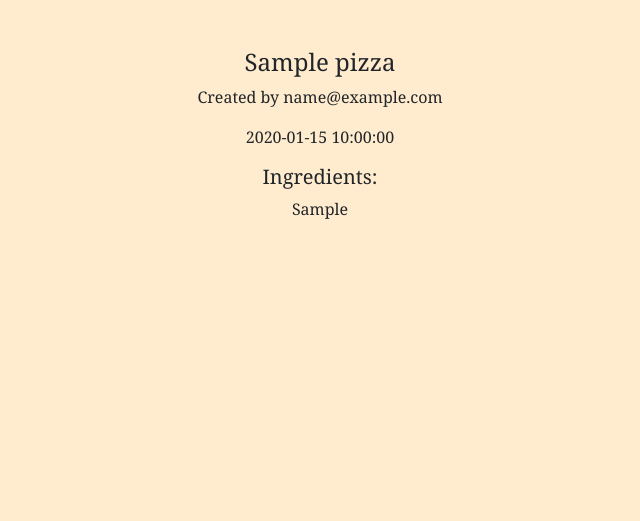
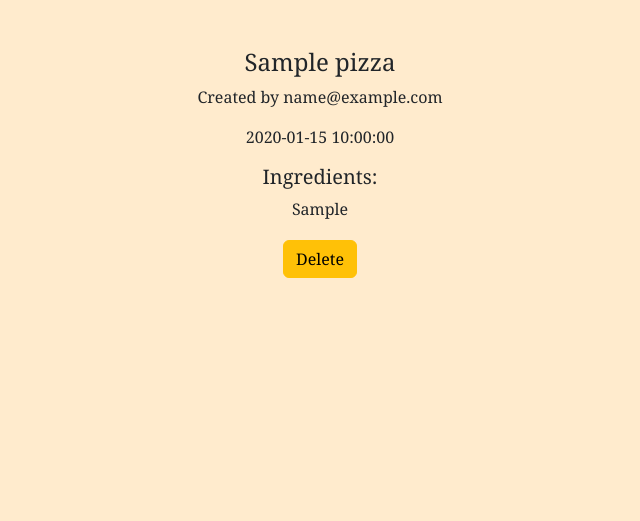
Before and after one commit to debcrisjol/pizza, a PHP site: page /details.php?id=1 in a window 1280 px wide. Shown: the part 76-597 px from the top of the page, without its empty margins (298-938 px from the left). Run offline with PHP 8.4, Linux system fonts and the light colour scheme; tables that the repository leaves empty or names only in its code hold one stand-in row (values such as "Sample post").

Commit message:
with delete item

```diff
--- a/details.php
+++ b/details.php
@@ -1,5 +1,20 @@
 <?php
+
 	include('config/db_connect.php');
+
+	if(isset($_POST['delete'])){
+
+		$id_to_delete = mysqli_real_escape_string($conn, $_POST['id_to_delete']);
+
+		$sql = "DELETE FROM pizzas WHERE id = $id_to_delete";
+
+		if(mysqli_query($conn, $sql)){
+			header('Location: index.php');
+		} else {
+			echo 'query error: '. mysqli_error($conn);
+		}
+
+	}
 
 	// check GET request id param
 	if(isset($_GET['id'])){
@@ -21,11 +36,8 @@ if(isset($_GET['id'])){
 
 	}
 
+?>
 
-
-
-
-?>
 
 <!DOCTYPE html>
 <html lang="en">
@@ -38,10 +50,16 @@ if(isset($_GET['id'])){
 			<p><?php echo date($pizza['created_at']); ?></p>
 			<h5>Ingredients:</h5>
 			<p><?php echo $pizza['ingredients']; ?></p>
+
+			<!-- DELETE FORM -->
+			<form action="details.php" method="POST">
+				<input type="hidden" name="id_to_delete" value="<?php echo $pizza['id']; ?>">
+				<input type="submit" name="delete" value="Delete" class="btn btn-warning">
+			</form>
+
 		<?php else: ?>
 			<h5>No such pizza exists.</h5>
 		<?php endif ?>
-
 </div>
 <?php include('templates/footer.php') ?>
 
```
Lines whose indentation alone changed are shown as unchanged.
